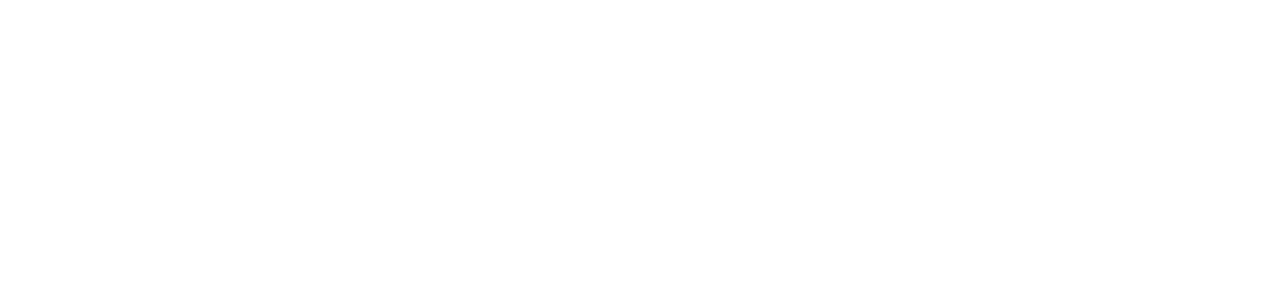
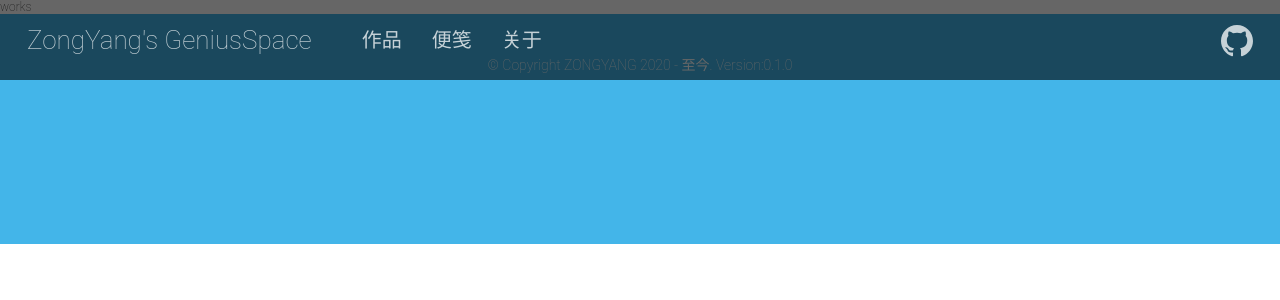
Before and after one commit to GaozyDev/zyblog, a Vue app: page /#/works in a window 1280 px wide. Shown: the top 300 px of the page. Built offline with nearby package versions, Linux system fonts and the light colour scheme.

Commit message:
创建作品展示页，NavHeader悬浮逻辑优化

```diff
--- a/src/components/NavHeader.vue
+++ b/src/components/NavHeader.vue
@@ -19,7 +19,7 @@
       <div class="nav-menu fl">
         <ul>
           <li class="fl">
-            <a href="/">作品</a>
+            <a href="javascript:;" @click="works">作品</a>
           </li>
           <li class="fl">
             <a href="/">便笺</a>
@@ -49,14 +49,19 @@ export default {
     };
   },
   mounted() {
+    this.scrollTopLast = this.getScrollTop();
     window.addEventListener("scroll", this.initHeight);
   },
   methods: {
-    initHeight() {
-      let scrollTop =
+    getScrollTop() {
+      return (
         window.pageYOffset ||
         document.documentElement.scrollTop ||
-        document.body.scrollTop;
+        document.body.scrollTop
+      );
+    },
+    initHeight() {
+      let scrollTop = this.getScrollTop();
       if (scrollTop - this.scrollTopLast > 200) {
         this.isHide = true;
         this.scrollTopLast = scrollTop;
@@ -64,6 +69,9 @@ export default {
         this.isHide = false;
         this.scrollTopLast = scrollTop;
       }
+    },
+    works() {
+      this.$router.push("/works");
     }
   },
   destroyed() {
--- a/src/pages/index.vue
+++ b/src/pages/index.vue
@@ -9,7 +9,7 @@
 import NavHeader from "./../components/NavHeader";
 import NavFooter from "./../components/NavFooter";
 export default {
-  name: "nav-home",
+  name: "index",
   components: {
     NavHeader,
     NavFooter
--- /dev/null
+++ b/src/pages/works.vue
@@ -0,0 +1,10 @@
+<template>
+  <div class="works">works</div>
+</template>
+<script>
+export default {
+  name: "works"
+};
+</script>
+<style lang="scss">
+</style>
--- a/src/router.js
+++ b/src/router.js
@@ -2,6 +2,7 @@ import Vue from "vue";
 import Router from "vue-router";
 import Index from "./pages/index";
 import Home from "./pages/home";
+import Works from "./pages/works";
 import NCEE from "./pages/NCEE";
 
 Vue.use(Router);
@@ -19,6 +20,11 @@ export default new Router({
           name: "home",
           component: Home,
         },
+        {
+          path: "/works",
+          name: "works",
+          component: Works,
+        },
       ],
     },
     {
```
